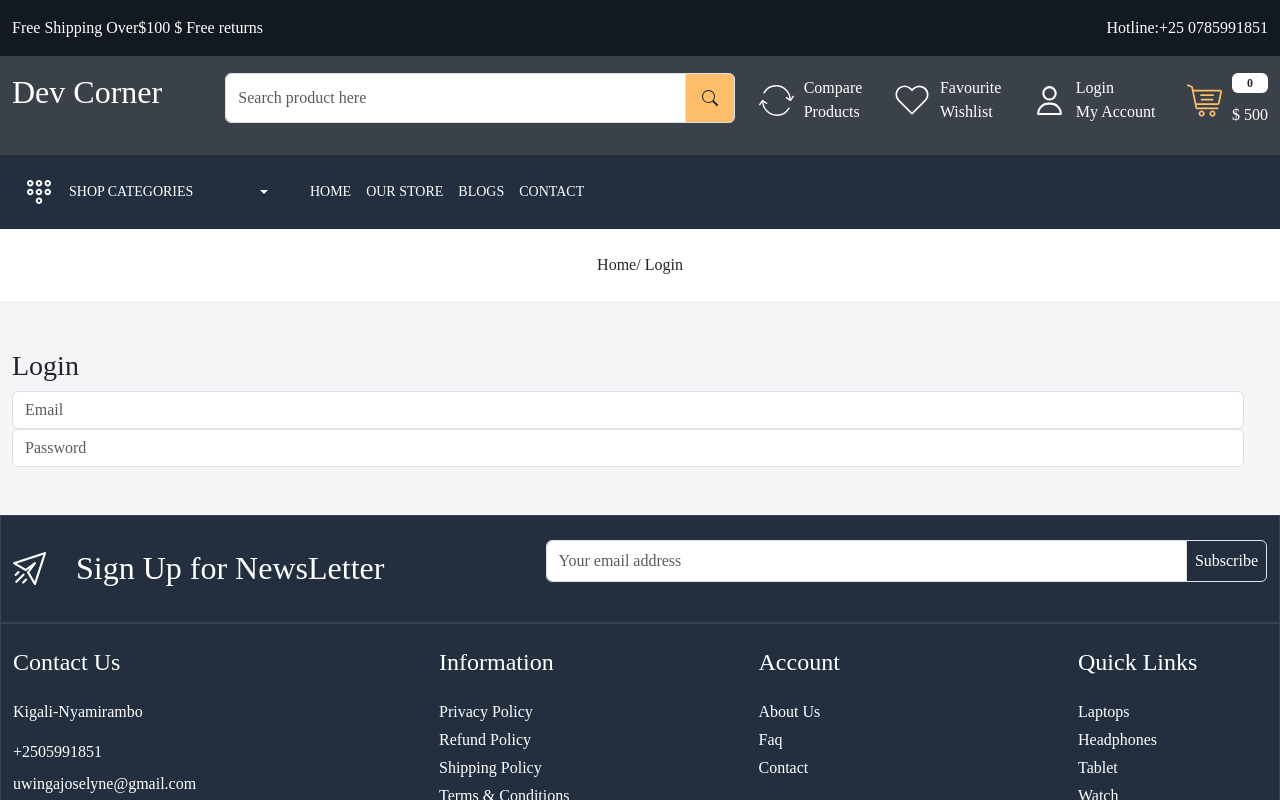
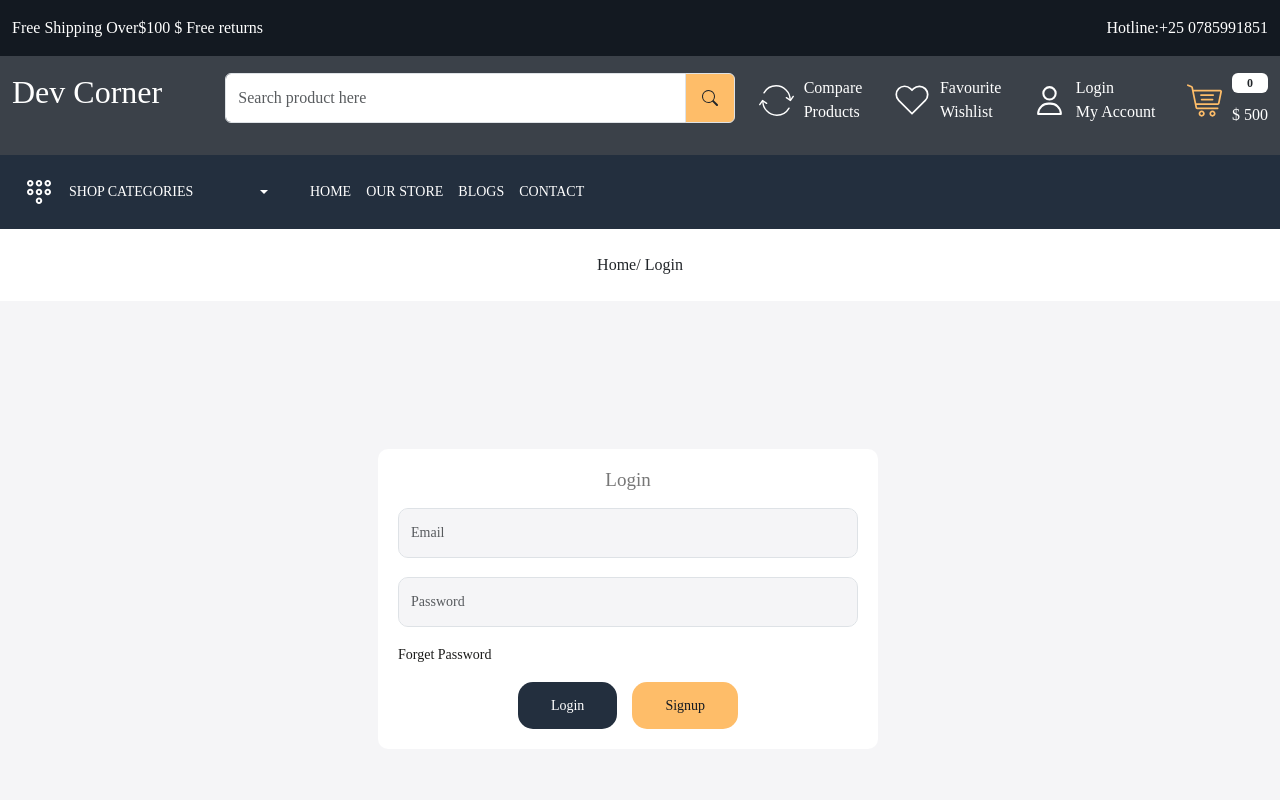
Before and after one commit to uwingabirejoselyne/learn-ecommerce-ui, a React (Create React App) app: page /login in a window 1280 px wide. Shown: the top 800 px of the page. Built offline with nearby package versions, Linux system fonts and the light colour scheme.

Commit message:
finalising login page

```diff
--- a/src/App.css
+++ b/src/App.css
@@ -564,3 +564,42 @@
     padding: 10px 0px;
     border-top: 1px solid rgba(0, 0, 0, 0.1);
 }
+
+.auth-card {
+    padding: 20px;
+    background-color: white;
+    width: 500px;
+    margin: 100px auto;
+    border-radius: 10px;
+}
+
+.auth-card h3 {
+    font-size: 19px;
+    font-weight: 500;
+    color: var(--color-777777);
+}
+
+.auth-card .form-control {
+    height: 50px;
+    background-color: var(--color-f5f5f7);
+    color: var(--color-777777);
+    font-size: 14px;
+    border-radius: 10px;
+    border-color: transprent;
+}
+
+.auth-card a {
+    font-size: 14px;
+    font-weight: 400;
+    color: #1c1c1b;
+}
+
+.auth-card .signup {
+    background-color: var(--color-febd69);
+    color: var(--color-131921);
+}
+
+.auth-card .signup:hover {
+    background-color: var(--color-131921);
+    color: white;
+}
--- a/src/pages/Login.js
+++ b/src/pages/Login.js
@@ -1,6 +1,7 @@
 import React from 'react'
 import Meta from '../components/Meta'
 import BreadCrumb from '../components/BreadCrumb'
+import { Link } from 'react-router-dom'
 
 const Login = () => {
     return (
@@ -12,14 +13,21 @@
                     <div className="row">
                         <div className="row">
                             <div className="col-12">
-                                <div className="login-card">
-                                    <h3>Login</h3>
-                                    <form action="">
+                                <div className="auth-card">
+                                    <h3 className='text-center mb-3'>Login</h3>
+                                    <form action="" className='d-flex flex-column gap-15'>
                                         <div>
                                             <input type="email" name='email' placeholder='Email' className='form-control' />
                                         </div>
-                                        <div>
+                                        <div className='mt-1'>
                                             <input type="password" name='password' placeholder='Password' className='form-control' />
+                                        </div>
+                                        <div className=''>
+                                            <Link to='forgot-password'>Forget Password</Link>
+                                            <div className='mt-3 d-flex justify-content-center gap-15 align-items-center'>
+                                                <button className="button border-0">Login</button>
+                                                <Link className="button signup">Signup</Link>
+                                            </div>
                                         </div>
                                     </form>
                                 </div>
```
